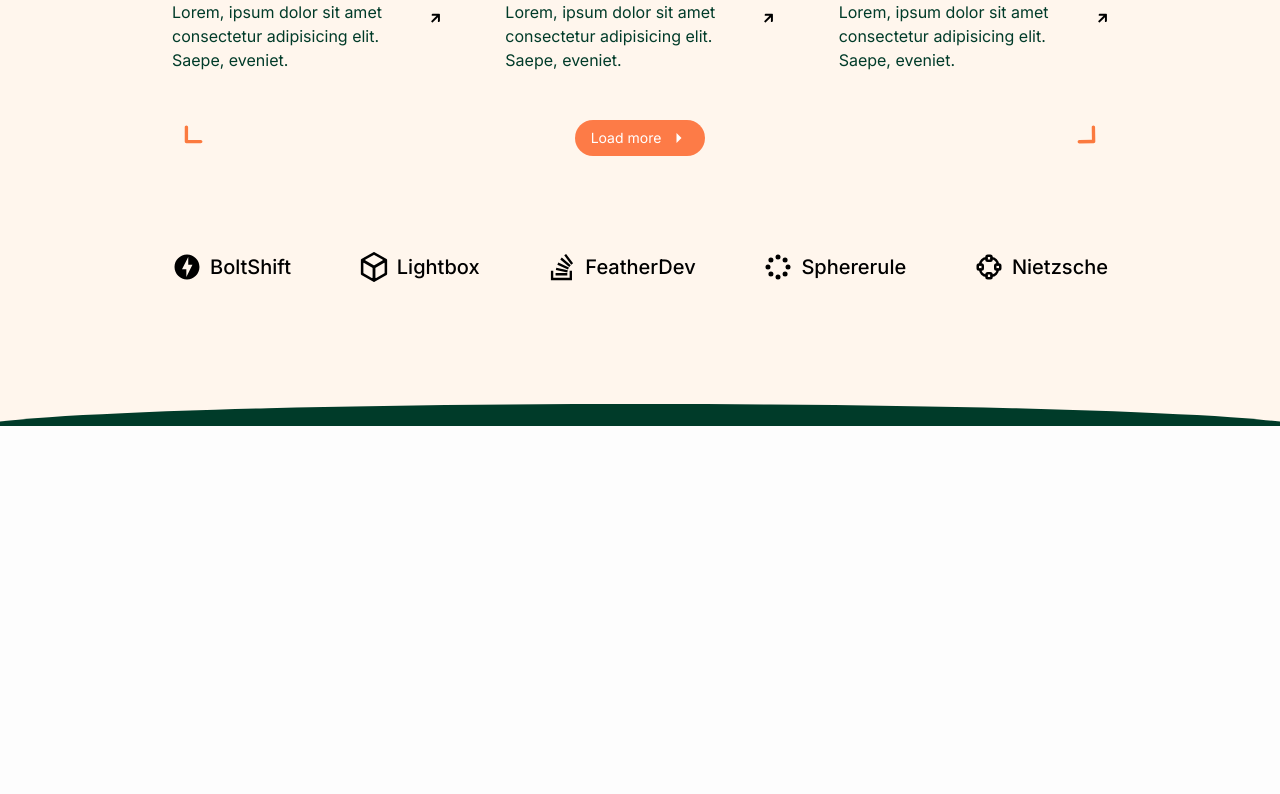
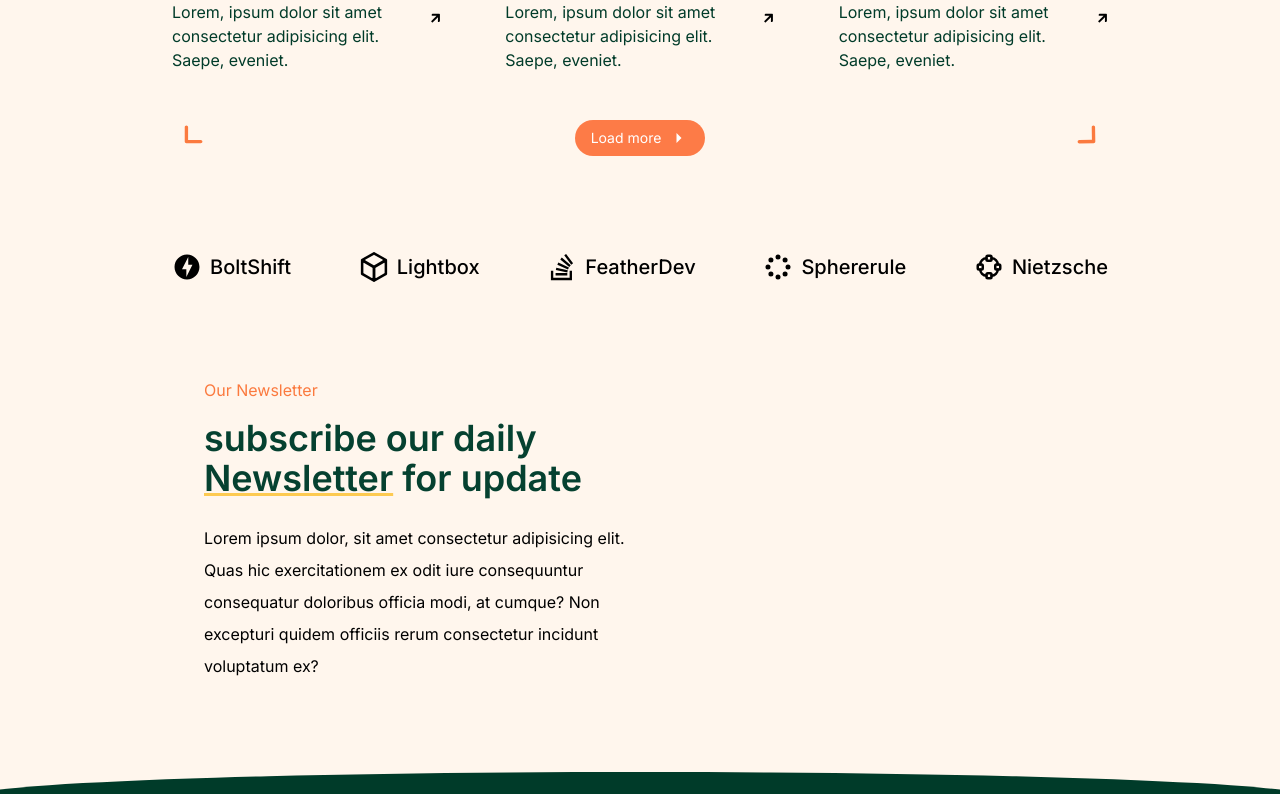
Before and after one commit to zablon-oigo/architect, a React (Vite) app: page / in a window 1280 px wide. Shown: the part 3119-3913 px from the top of the page. Before the commit the page ends 3545 px from the top, so only its background shows below. Built offline with nearby package versions, Linux system fonts and the light colour scheme.

Commit message:
Adding subscription feature

```diff
--- a/src/components/Projects.jsx
+++ b/src/components/Projects.jsx
@@ -69,6 +69,22 @@ function Projects() {
                     </span>
 
                 </section>
+                <section className="relative items-center justify-between mt-12 lg:flex lg:p-8">
+                    <div className="lg:w-1/2">
+                        <p className="text-[#fb7a3f]">
+                            Our Newsletter
+                        </p>
+                        <h1 className="text-[#054130] lg:text-4xl font-semibold pt-4 pb-6">subscribe our daily <span className="underline decoration-[#fdca51]">Newsletter</span> for update
+                        </h1>
+                        <p className="leading-8 text-black">
+                            Lorem ipsum dolor, sit amet consectetur adipisicing elit. Quas hic exercitationem ex odit iure consequuntur consequatur doloribus officia modi, at cumque? Non excepturi quidem officiis rerum consectetur incidunt voluptatum ex?
+                        </p>
+                        <div className="">
+
+                        </div>
+                    </div>
+
+                </section>
         </div>
     </div>
   )
```
